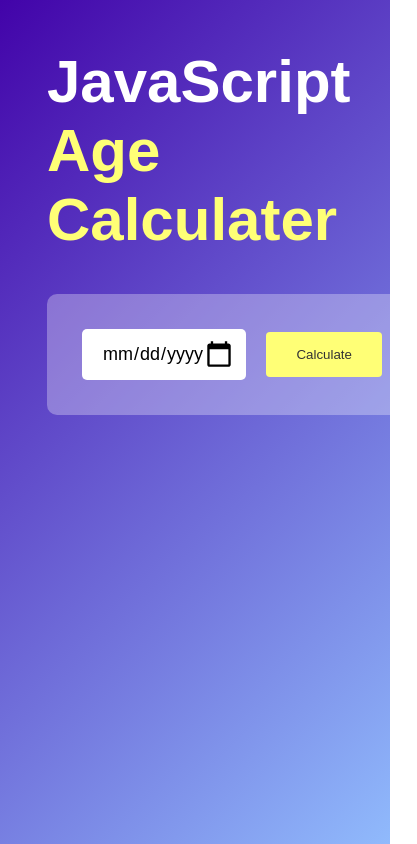
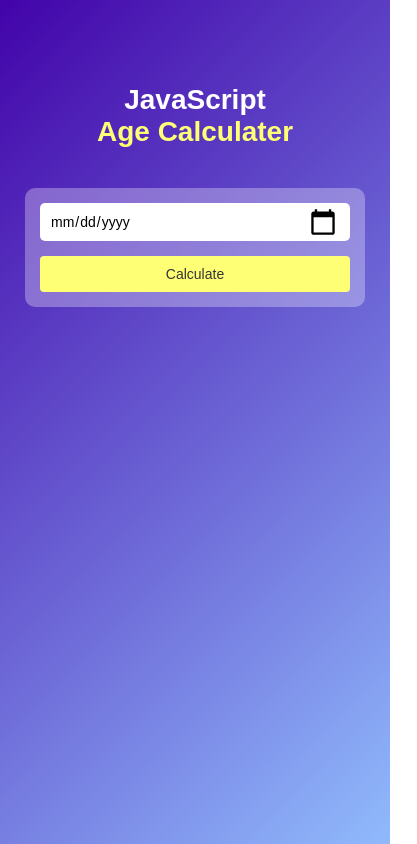
Before and after one commit to Roshan-kumar611/Age-Calculator, a plain HTML site: page index.html in a window 390 px wide. Shown: the whole page, 417 px wide, since content can reach past the window. Drawn offline with Linux system fonts and the light colour scheme.

Commit message:
Update style.css

```diff
--- a/style.css
+++ b/style.css
@@ -9,7 +9,7 @@
     min-height: 100vh;
     background: linear-gradient(135deg,#4203a9,#90bafc);
     color: #fff;
-    padding: 10px
+    padding: 10px;
 }
 .calculater{
     width: 100%;
@@ -72,3 +72,64 @@
 #result span{
     color: #ffff76;
 }
+
+/* -------- Responsive Design -------- */
+@media (max-width: 768px) {
+    .calculater {
+        margin: 20% auto;
+        padding: 0 15px;
+    }
+
+    .calculater h1 {
+        font-size: 40px;
+        text-align: center;
+    }
+
+    .input-box {
+        flex-direction: column;
+        padding: 20px;
+        gap: 15px;
+    }
+
+    .input-box input {
+        width: 100%;
+        margin-right: 0;
+        font-size: 16px;
+        padding: 12px;
+    }
+
+    .input-box button {
+        width: 100%;
+        padding: 12px;
+        font-size: 16px;
+    }
+
+    #result {
+        font-size: 18px;
+        text-align: center;
+    }
+}
+
+@media (max-width: 480px) {
+    .calculater h1 {
+        font-size: 28px;
+    }
+
+    .input-box {
+        padding: 15px;
+    }
+
+    .input-box input {
+        font-size: 14px;
+        padding: 10px;
+    }
+
+    .input-box button {
+        font-size: 14px;
+        padding: 10px;
+    }
+
+    #result {
+        font-size: 16px;
+    }
+}
```
